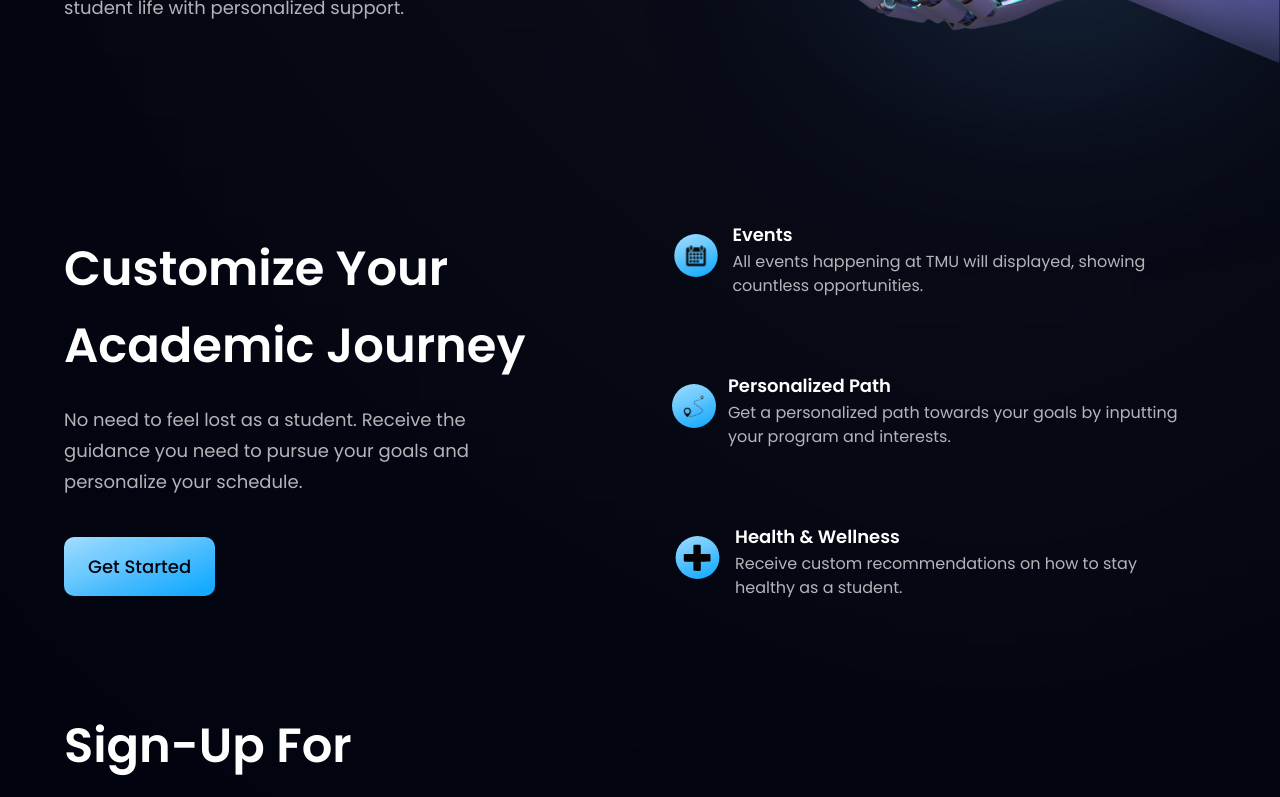
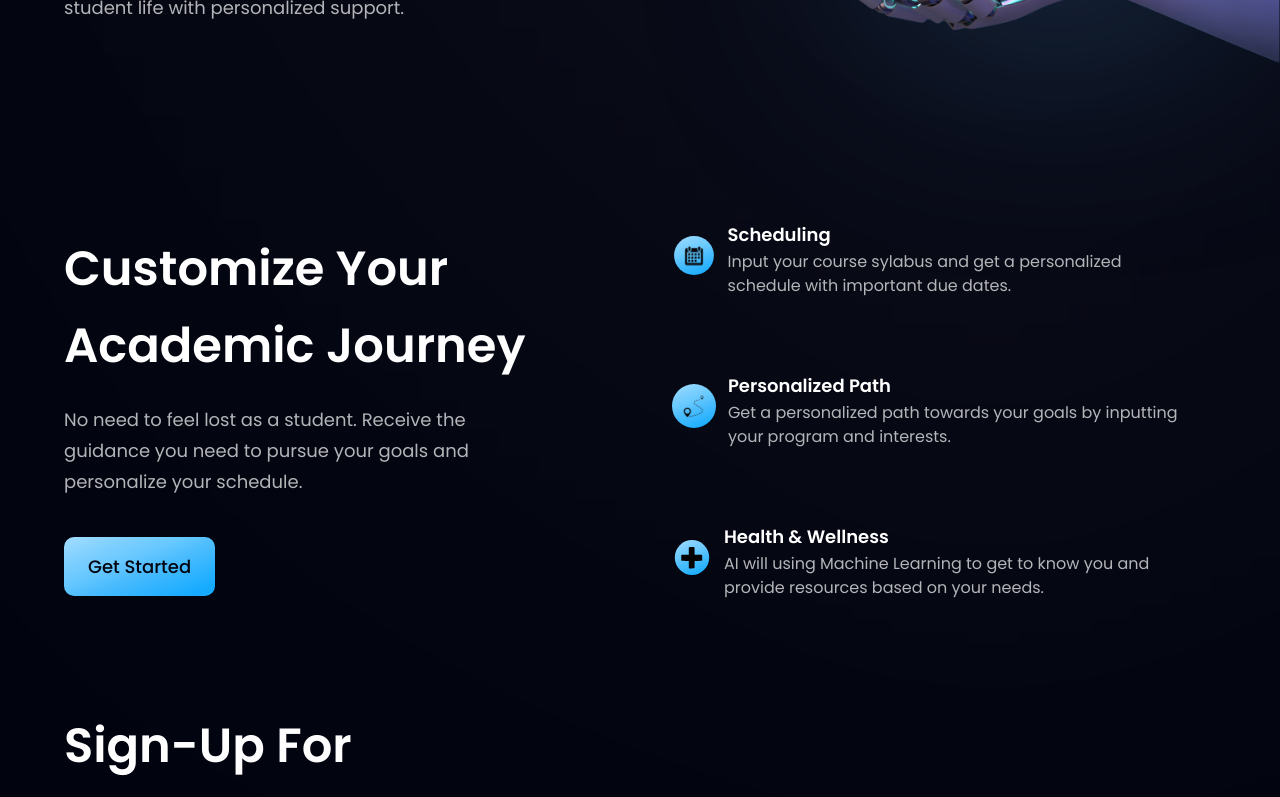
Before and after one commit to raf-fonseca/FYI101, a React (Vite) app: page / in a window 1280 px wide. Shown: the part 665-1462 px from the top of the page. Built offline with nearby package versions, Linux system fonts and the light colour scheme.

Commit message:
Feature changes

```diff
--- a/src/components/Navbar.jsx
+++ b/src/components/Navbar.jsx
@@ -16,7 +16,7 @@ const Navbar = () => {
         <h1 className="font-poppins font-semibold text-white text-[30px]">
           FYI101
         </h1>
-        {/* Navbar Links Regular*/}
+        {/* Normal navLinks */}
       </div>
       <ul className="list-none sm:flex hidden justify-end items-center flex-1 ml-3">
         {navLinks.map((nav, index) => (
@@ -30,7 +30,7 @@ const Navbar = () => {
           </li>
         ))}
       </ul>
-      {/* Hamburger Menu */}
+      {/* Mobile hamburger menu */}
       <div className="sm:hidden flex flex-1 justify-end items-center">
         <img
           src={toggle ? close : menu}
@@ -38,8 +38,8 @@ const Navbar = () => {
           className="w-[28px] h-[28px] object-contain"
           onClick={() => setToggle((prev) => !prev)}
         />
-        {/* Navbar Links Mobile */}
         <div
+          // Mobile navLinks but vertical now
           className={`${
             toggle ? "flex" : "hidden"
           } p-6 bg-black-gradient absolute top-20 right-0 mx-4 my-2 min-w-[140px] rounded-xl sidebar`}
--- a/src/constants/index.js
+++ b/src/constants/index.js
@@ -23,9 +23,9 @@ export const features = [
   {
     id: "feature-1",
     icon: calendarIcon,
-    title: "Events",
+    title: "Scheduling",
     content:
-      "All events happening at TMU will displayed, showing countless opportunities.",
+      "Input your course sylabus and get a personalized schedule with important due dates.",
   },
   {
     id: "feature-2",
@@ -39,6 +39,6 @@ export const features = [
     icon: plusIcon,
     title: "Health & Wellness",
     content:
-      "Receive custom recommendations on how to stay healthy as a student.",
+      "AI will using Machine Learning to get to know you and provide resources based on your needs.",
   },
 ];
```
